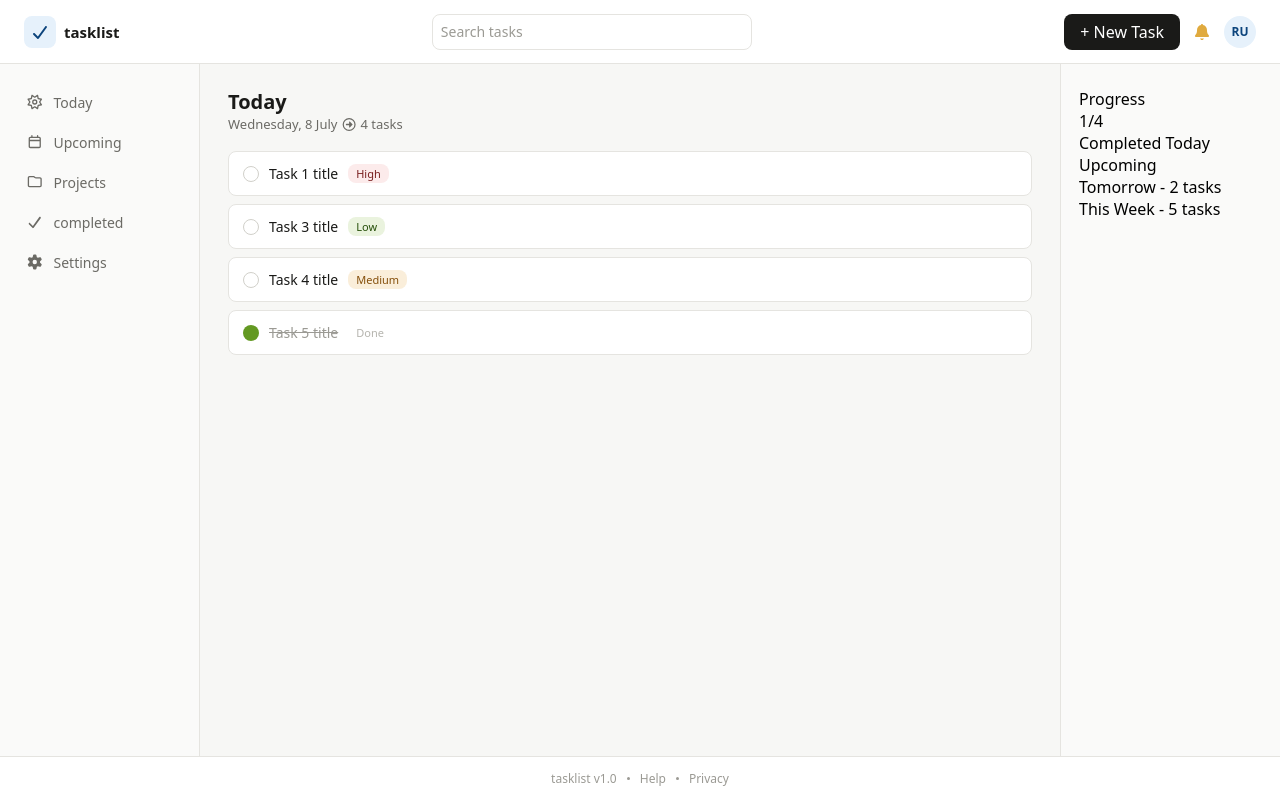
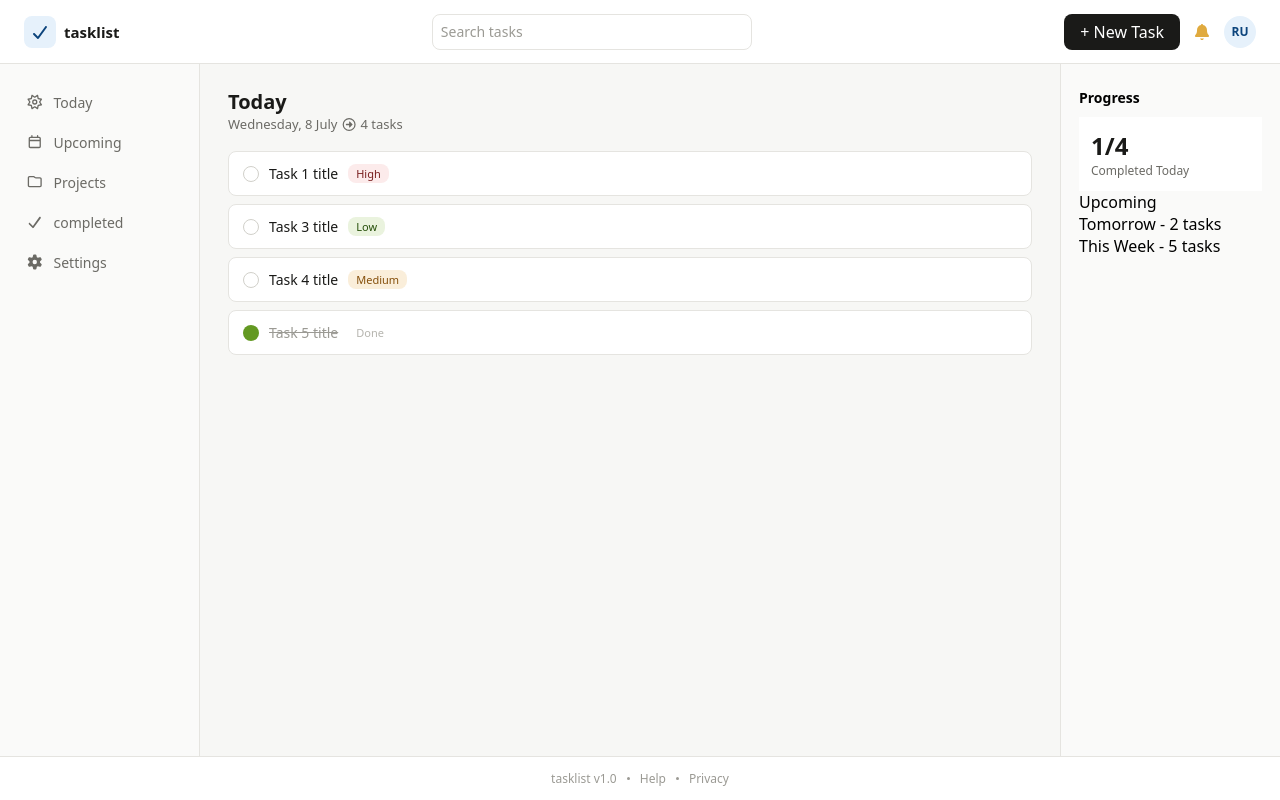
Before and after one commit to AlainRegisDev88/to-do-app, a React (Vite) app in the folder to-do-app/: page / in a window 1280 px wide. Built offline with nearby package versions, Linux system fonts and the light colour scheme; no server answers.

Commit message:
correct the class names in the right panel and style the right panel header

```diff
--- a/to-do-app/src/components/HomePage.css
+++ b/to-do-app/src/components/HomePage.css
@@ -115,6 +115,34 @@
     height: calc(100vh - (var(--header-height) + var(--footer-height)));  ;
 }
 
+.right-panel-header{
+    display: flex;
+    flex-direction: column;
+    gap: 10px;
+}
+
+.right-panel-header p{
+    font-size: 14px;
+    font-weight: 600;
+}
+
+.right-panel-header .stat-card{
+    background-color: var(--surface-2);
+    border: var(--radius-sm);
+    padding: 12px;
+}
+
+.right-panel-header .stat-number{
+    font-size: 24px;
+    font-weight: 600;
+    color: var(--text-primary);
+}
+
+.right-panel-header .stat-label{
+    font-size: 12px;
+    color: var(--text-secondary);
+}
+
 
 <div className="right-panel">
 <div className="right-panel-header">
@@ -135,3 +163,7 @@ Upcoming
 </div>
 </div>
 </div>
+
+Stat card	bg #FFFFFF, radius 8px, padding 12px, no border
+Stat number	24px / weight 600
+Stat label	12px / #6B6A65
--- a/to-do-app/src/components/HomePage.jsx
+++ b/to-do-app/src/components/HomePage.jsx
@@ -74,9 +74,9 @@ const HomePage = () => {
                         <div className="right-panel">
                             <div className="right-panel-header">
                                 <p>Progress</p>
-                                <div className="statc-card">
-                                    <div className="stat number">1/4</div>
-                                    <div className="stat label">Completed Today</div>
+                                <div className="stat-card">
+                                    <div className="stat-number">1/4</div>
+                                    <div className="stat-label">Completed Today</div>
                                 </div>
                             </div>
 
```
